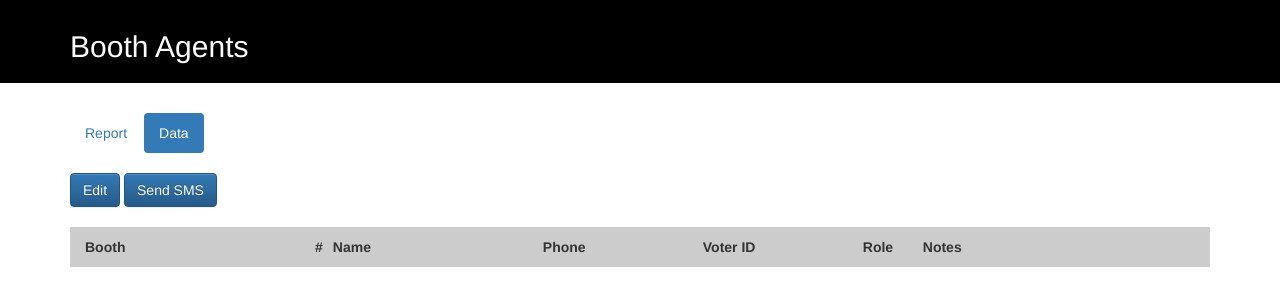
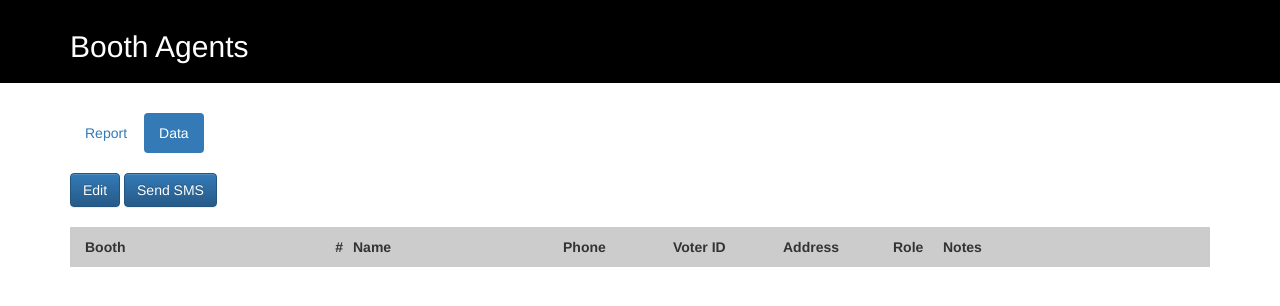
Before and after one commit to AamAadmiParty/cleansweep, a Flask app: template cleansweep/elections/templates/booth_agents_data.html in a window 1280 px wide. Shown: the part 52-358 px from the top of the page. Run offline with Flask 2, Linux system fonts and the light colour scheme; the template is opened without the code that fills it, so the values that code supplies are empty; some libraries are stand-ins or nearby versions.

Commit message:
Added address to booth agents sheet.

```diff
--- a/cleansweep/elections/models.py
+++ b/cleansweep/elections/models.py
@@ -347,6 +347,7 @@ class BoothAgentReport:
             'phone': row.Member.phone,
             'voterid': row.Member.voterid,
             'role': row.role,
+            'address': row.Member.get_detail('address'),
             'notes': row.Member.get_detail('booth-agent-notes')
         }
 
@@ -369,6 +370,8 @@ class BoothAgentReport:
                             email=None,
                             phone=row['phone'],
                             voterid=row['voterid'])
+            member.add_details('booth-agent-notes', row['notes'])
+            member.add_details('address', row['address'])
             role = row['role'] or "Booth Volunteer"
             committee = booth.get_committee("booth-committee")
             committee.add_member(role, member)
@@ -389,6 +392,7 @@ class BoothAgentReport:
             m.phone = row['phone']
             m.voterid = row['voterid']
             m.add_details("booth-agent-notes", row['notes'])
+            m.add_details('address', row['address'])
             db.session.add(m)
 
             role = row['role'] or "Booth Volunteer"
--- a/cleansweep/elections/templates/booth_agents_data.html
+++ b/cleansweep/elections/templates/booth_agents_data.html
@@ -24,6 +24,7 @@
         <div class="header-field header-name">Name</div>
         <div class="header-field header-phone">Phone</div>
         <div class="header-field header-voterid">Voter ID</div>
+        <div class="header-field header-address">Address</div>
         <div class="header-field header-role">Role</div>
         <div class="header-field header-notes">Notes</div>
         <div style="clear: both;"></div>
@@ -58,6 +59,7 @@
             </div>
             <div class="volunteer-field volunteer-phone">{{volunteer.phone or ""}}</div>
             <div class="volunteer-field volunteer-voterid">{{volunteer.voterid or ""}}</div>
+            <div class="volunteer-field volunteer-address">{{volunteer.get_detail('address') or ""}}</div>
             <div class="volunteer-field volunteer-role" title="{{entry.role}}">{{roles.get(entry.role, 'BV')}}</div>
             <div class="volunteer-field volunteer-notes">{{volunteer.get_detail('booth-agent-notes') or ""}}</div>
             <div style="clear: both;"></div>
@@ -94,7 +96,7 @@
       }
       .booth-volunteers {
         float: left;
-        margin: 10px;
+        margin: 0px 10px 10px 10px;
       }
       .volunteer {
         padding: 10px 0px;
@@ -114,7 +116,7 @@
         font-weight: bold;
       }
       .volunteer-role, .header-role {
-        width: 50px;
+        width: 40px;
       }
       .volunteer-name, .header-name {
         width: 200px;
@@ -123,19 +125,30 @@
         font-size: 0.8em;
       }
       .volunteer-phone, .header-phone {
+        width: 100px;
+      }
+      .volunteer-voterid, .header-voterid {
+        width: 100px;
+      }
+      .volunteer-address, .header-address {
+        width: 100px;
+      }
+      .volunteer-notes, .header-notes {
         width: 150px;
       }
-      .volunteer-voterid, .header-voterid {
-        width: 150px;
-      }
-      .volunteer-notes, .header-notes {
-        width: 200px;
+      .volunteer-serial, .header-serial {
+        width: 2em;
+        text-align: right;
       }
       .volunteer-serial {
         color: #666;
-        width: 2em;
-        text-align: right;
       }
+
+      .volunteer-address {
+        color: #666;
+        font-size: 0.8em;
+      }
+
       .volunteer-notes {
         color: #666;
         font-style: italic;
--- a/cleansweep/elections/templates/booth_agents_data_sheet.html
+++ b/cleansweep/elections/templates/booth_agents_data_sheet.html
@@ -39,7 +39,7 @@
 
         $('#example').handsontable({
           data: data,
-          colHeaders: ["Booth#", "Name", "Phone", "Voter ID", "Role", "Notes"],
+          colHeaders: ["Booth#", "Name", "Phone", "Voter ID", "Address", "Role", "Notes"],
           minSpareRows: 5,
           columns: [{
             data: "booth_number",
@@ -50,6 +50,8 @@
           }, {
             data: "voterid",
           }, {
+            data: "address",
+          }, {
             data: "role",
             type: 'dropdown',
             source: ["Booth Agent", "Table Incharge", "Booth Volunteer"]
@@ -57,7 +59,7 @@
             data: "notes",
           }],
           contextMenu: false,
-          colWidths: [70, 300, 150, 150, 150, 250]
+          colWidths: [70, 250, 150, 150, 200, 150, 250]
         });
 
         $("a.save-table").click(function(e) {
```
